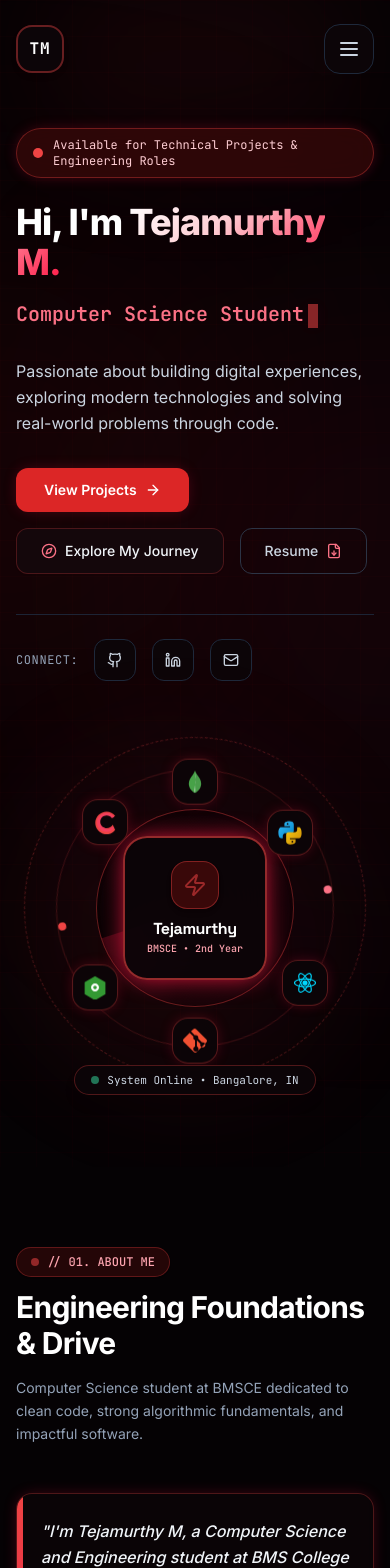
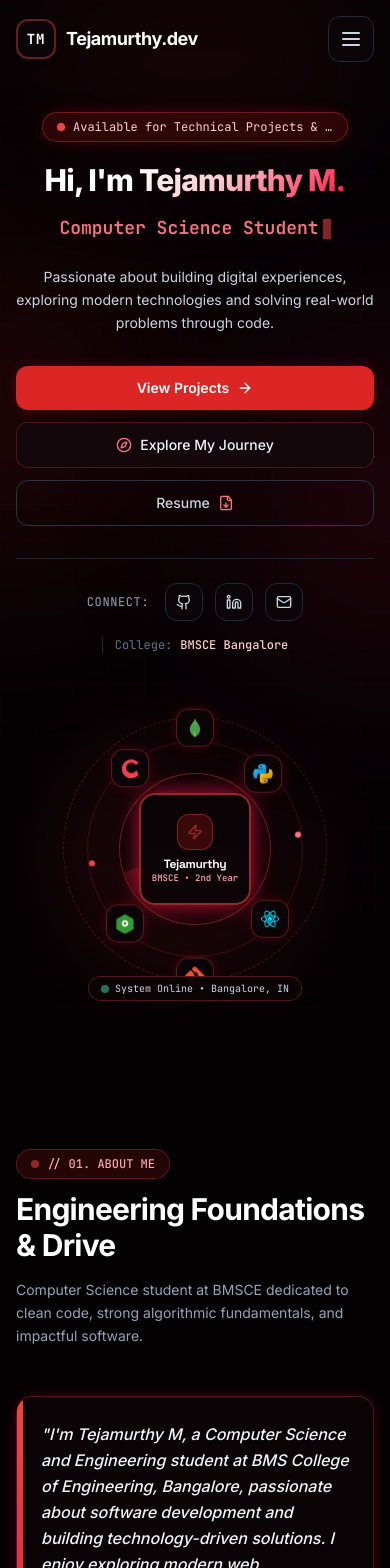
Before and after one commit to tejamurthycng-arch/Portfolio, a React (Vite) app: page / in a window 390 px wide. Shown: the top 1568 px of the page. Built offline with nearby package versions, Linux system fonts and the light colour scheme.

Commit message:
feat: complete responsive design optimizations for mobile, tablet, laptop, and desktop

```diff
--- a/src/components/Navbar.tsx
+++ b/src/components/Navbar.tsx
@@ -13,7 +13,7 @@ const navItems: NavItem[] = [
   { label: 'About', href: '#about' },
   { label: 'Skills', href: '#skills' },
   { label: 'Projects', href: '#projects' },
-  { label: 'Hackathons & Experience', href: '#experience' },
+  { label: 'Experience', href: '#experience' },
   { label: 'Education', href: '#education' },
   { label: 'Contact', href: '#contact' },
 ];
@@ -48,35 +48,35 @@ export const Navbar: React.FC = () => {
     <header
       className={`fixed top-0 left-0 right-0 z-50 transition-all duration-300 ${
         isScrolled
-          ? 'bg-navy-950/90 backdrop-blur-xl border-b border-red-500/20 py-4 shadow-xl shadow-black/40'
-          : 'bg-transparent py-6'
+          ? 'bg-navy-950/90 backdrop-blur-xl border-b border-red-500/20 py-3.5 sm:py-4 shadow-xl shadow-black/40'
+          : 'bg-transparent py-4 sm:py-6'
       }`}
     >
       <div className="max-w-7xl mx-auto px-4 sm:px-6 lg:px-8">
         <div className="flex items-center justify-between">
 
-          {/* Larger Logo / Monogram */}
+          {/* Logo / Monogram */}
           <a
             href="#home"
-            className="group flex items-center gap-3 text-white font-display text-xl sm:text-2xl font-bold tracking-wider"
+            className="group flex items-center gap-2.5 sm:gap-3 text-white font-display text-lg sm:text-2xl font-bold tracking-wider"
           >
-            <div className="w-12 h-12 rounded-2xl bg-navy-900 border-2 border-red-500/40 flex items-center justify-center text-crimson-DEFAULT group-hover:border-crimson-DEFAULT group-hover:shadow-crimson group-hover:scale-105 transition-all duration-300 shadow-md">
-              <span className="font-mono text-base font-extrabold text-white group-hover:text-crimson-DEFAULT">TM</span>
+            <div className="w-10 h-10 sm:w-12 sm:h-12 rounded-xl sm:rounded-2xl bg-navy-900 border-2 border-red-500/40 flex items-center justify-center text-crimson-DEFAULT group-hover:border-crimson-DEFAULT group-hover:shadow-crimson group-hover:scale-105 transition-all duration-300 shadow-md">
+              <span className="font-mono text-sm sm:text-base font-extrabold text-white group-hover:text-crimson-DEFAULT">TM</span>
             </div>
-            <span className="hidden sm:inline-block font-sans font-bold tracking-tight text-white group-hover:text-crimson-DEFAULT transition-colors">
+            <span className="font-sans font-bold tracking-tight text-white group-hover:text-crimson-DEFAULT transition-colors">
               Tejamurthy<span className="text-crimson-DEFAULT">.dev</span>
             </span>
           </a>
 
-          {/* Larger Desktop Navigation */}
-          <nav className="hidden xl:flex items-center gap-1.5 bg-navy-900/80 border border-slate-800/90 px-5 py-2 rounded-full backdrop-blur-md shadow-lg shadow-black/20">
+          {/* Desktop Navigation for Laptops & Desktops (lg: 1024px+) */}
+          <nav className="hidden lg:flex items-center gap-1 xl:gap-1.5 bg-navy-900/80 border border-slate-800/90 px-3.5 xl:px-5 py-1.5 xl:py-2 rounded-full backdrop-blur-md shadow-lg shadow-black/20">
             {navItems.map((item) => {
               const isActive = activeSection === item.href.replace('#', '');
               return (
                 <a
                   key={item.label}
                   href={item.href}
-                  className={`px-4 py-2 rounded-full text-sm font-medium transition-all duration-200 ${
+                  className={`px-3 xl:px-4 py-1.5 xl:py-2 rounded-full text-xs xl:text-sm font-medium transition-all duration-200 ${
                     isActive
                       ? 'bg-red-500/20 text-white shadow-sm border border-red-500/40 font-semibold'
                       : 'text-slate-300 hover:text-white hover:bg-slate-800/50'
@@ -88,24 +88,24 @@ export const Navbar: React.FC = () => {
             })}
           </nav>
 
-          {/* Right Action: Larger Resume Button */}
-          <div className="hidden sm:flex items-center gap-3">
+          {/* Right Action: Resume Button for Laptops & Desktops */}
+          <div className="hidden lg:flex items-center gap-3">
             <Button
               href={personalInfo.resumeUrl}
               external
               variant="primary"
               size="md"
               icon={<ExternalLink className="w-4 h-4" />}
-              className="text-sm px-6 py-2.5 font-semibold"
+              className="text-xs xl:text-sm px-4 xl:px-6 py-2 xl:py-2.5 font-semibold"
             >
               Resume
             </Button>
           </div>
 
-          {/* Mobile Menu Button */}
+          {/* Mobile & Tablet Menu Hamburger Button (<1024px) */}
           <button
             onClick={() => setMobileMenuOpen(!mobileMenuOpen)}
-            className="xl:hidden p-3 rounded-2xl bg-navy-900 border border-slate-800 text-slate-300 hover:text-white hover:border-red-500/40"
+            className="lg:hidden p-2.5 rounded-xl bg-navy-900 border border-slate-800 text-slate-300 hover:text-white hover:border-red-500/40 transition-colors"
             aria-label="Toggle navigation menu"
           >
             {mobileMenuOpen ? <X className="w-6 h-6 text-crimson-DEFAULT" /> : <Menu className="w-6 h-6" />}
@@ -113,10 +113,10 @@ export const Navbar: React.FC = () => {
         </div>
       </div>
 
-      {/* Mobile Drawer Menu */}
+      {/* Mobile Drawer Menu (<1024px) */}
       {mobileMenuOpen && (
-        <div className="xl:hidden border-b border-slate-800 bg-navy-950/98 backdrop-blur-2xl px-5 pt-4 pb-8 animate-fadeIn mt-2">
-          <nav className="flex flex-col gap-2 mb-6">
+        <div className="lg:hidden border-b border-slate-800 bg-navy-950/98 backdrop-blur-2xl px-5 pt-3 pb-8 animate-fadeIn mt-2">
+          <nav className="flex flex-col gap-1.5 mb-6">
             {navItems.map((item) => {
               const isActive = activeSection === item.href.replace('#', '');
               return (
@@ -124,7 +124,7 @@ export const Navbar: React.FC = () => {
                   key={item.label}
                   href={item.href}
                   onClick={() => setMobileMenuOpen(false)}
-                  className={`px-5 py-3 rounded-xl text-base font-medium transition-all ${
+                  className={`px-4 py-3 rounded-xl text-base font-medium transition-all ${
                     isActive
                       ? 'bg-red-950/60 text-white border border-red-500/40 font-semibold'
                       : 'text-slate-300 hover:text-white hover:bg-navy-900'
@@ -142,7 +142,7 @@ export const Navbar: React.FC = () => {
             variant="primary"
             size="lg"
             icon={<FileDown className="w-5 h-5" />}
-            className="w-full justify-center text-base"
+            className="w-full justify-center text-base py-3"
           >
             View Official Resume
           </Button>
--- a/src/sections/Hero.tsx
+++ b/src/sections/Hero.tsx
@@ -49,32 +49,32 @@ export const Hero: React.FC = () => {
     return () => clearTimeout(timeout);
   }, [displayedText, isDeleting, roleIndex]);
 
-  // Floating tech nodes with Framer Motion
+  // Floating tech nodes with Framer Motion (responsive offsets)
   const techNodes = [
-    { name: "C", x: -90, y: -90, delay: 0 },
-    { name: "Python", x: 95, y: -80, delay: 0.2 },
-    { name: "React", x: 110, y: 70, delay: 0.4 },
-    { name: "Node", x: -100, y: 75, delay: 0.6 },
-    { name: "MongoDB", x: 0, y: -130, delay: 0.8 },
-    { name: "Git", x: 0, y: 130, delay: 1.0 },
+    { name: "C", desktopX: -85, desktopY: -85, mobileX: -65, mobileY: -65, delay: 0 },
+    { name: "Python", desktopX: 90, desktopY: -80, mobileX: 68, mobileY: -60, delay: 0.2 },
+    { name: "React", desktopX: 105, desktopY: 65, mobileX: 75, mobileY: 55, delay: 0.4 },
+    { name: "Node", desktopX: -95, desktopY: 70, mobileX: -70, mobileY: 55, delay: 0.6 },
+    { name: "MongoDB", desktopX: 0, desktopY: -125, mobileX: 0, mobileY: -95, delay: 0.8 },
+    { name: "Git", desktopX: 0, desktopY: 125, mobileX: 0, mobileY: 95, delay: 1.0 },
   ];
 
   return (
-    <section id="home" className="relative min-h-[94vh] flex items-center pt-32 pb-20 overflow-hidden">
-      {/* Background cyber grid & glow effects in Crimson Red */}
+    <section id="home" className="relative min-h-[92vh] flex items-center pt-28 sm:pt-32 pb-16 sm:pb-20 overflow-hidden">
+      {/* Background cyber grid & glow effects */}
       <div className="absolute inset-0 bg-grid-cyber pointer-events-none opacity-40"></div>
-      <div className="absolute top-1/4 -left-48 w-96 h-96 bg-red-600/15 rounded-full blur-[140px] pointer-events-none"></div>
-      <div className="absolute top-1/3 -right-48 w-96 h-96 bg-rose-600/15 rounded-full blur-[150px] pointer-events-none"></div>
+      <div className="absolute top-1/4 -left-36 sm:-left-48 w-72 sm:w-96 h-72 sm:h-96 bg-red-600/15 rounded-full blur-[100px] sm:blur-[140px] pointer-events-none"></div>
+      <div className="absolute top-1/3 -right-36 sm:-right-48 w-72 sm:w-96 h-72 sm:h-96 bg-rose-600/15 rounded-full blur-[100px] sm:blur-[150px] pointer-events-none"></div>
 
       <div className="max-w-7xl mx-auto px-4 sm:px-6 lg:px-8 w-full relative z-10">
-        <div className="grid grid-cols-1 lg:grid-cols-12 gap-12 lg:gap-8 items-center">
+        <div className="grid grid-cols-1 lg:grid-cols-12 gap-10 lg:gap-8 items-center">
 
           {/* Left Column: Heading, Role & CTAs with Framer Motion */}
           <motion.div
             initial={{ opacity: 0, y: 25 }}
             animate={{ opacity: 1, y: 0 }}
             transition={{ duration: 0.8, ease: "easeOut" }}
-            className="lg:col-span-7 flex flex-col justify-center"
+            className="lg:col-span-7 flex flex-col justify-center text-center lg:text-left items-center lg:items-start"
           >
 
             {/* Live Status Pill in Crimson Red */}
@@ -82,41 +82,41 @@ export const Hero: React.FC = () => {
               initial={{ opacity: 0, scale: 0.9 }}
               animate={{ opacity: 1, scale: 1 }}
               transition={{ delay: 0.2, duration: 0.5 }}
-              className="inline-flex items-center gap-2.5 px-4 py-2 rounded-full bg-red-950/60 border border-red-500/35 text-xs font-mono text-rose-200 w-fit mb-6 shadow-crimson-sm backdrop-blur-md"
+              className="inline-flex items-center gap-2 px-3.5 py-1.5 sm:px-4 sm:py-2 rounded-full bg-red-950/60 border border-red-500/35 text-xs font-mono text-rose-200 w-fit mb-5 sm:mb-6 shadow-crimson-sm backdrop-blur-md"
             >
-              <span className="relative flex h-2.5 w-2.5">
+              <span className="relative flex h-2 sm:h-2.5 w-2 sm:w-2.5">
                 <span className="animate-ping absolute inline-flex h-full w-full rounded-full bg-red-400 opacity-75"></span>
-                <span className="relative inline-flex rounded-full h-2.5 w-2.5 bg-red-500"></span>
+                <span className="relative inline-flex rounded-full h-2 sm:h-2.5 w-2 sm:w-2.5 bg-red-500"></span>
               </span>
-              <span>Available for Technical Projects & Engineering Roles</span>
+              <span className="truncate max-w-[260px] sm:max-w-none">Available for Technical Projects & Roles</span>
             </motion.div>
 
             {/* Main Greeting Heading */}
-            <h1 className="text-4xl sm:text-5xl md:text-6xl lg:text-7xl font-extrabold tracking-tight text-white mb-3">
+            <h1 className="text-3xl sm:text-5xl md:text-6xl lg:text-7xl font-extrabold tracking-tight text-white mb-3">
               Hi, I'm <span className="electric-text-gradient">Tejamurthy M.</span>
             </h1>
 
             {/* Dynamic Animated Role */}
-            <div className="h-10 sm:h-12 flex items-center mb-6">
-              <span className="text-xl sm:text-2xl md:text-3xl font-semibold font-mono text-rose-400">
+            <div className="h-9 sm:h-12 flex items-center justify-center lg:justify-start mb-5 sm:mb-6">
+              <span className="text-lg sm:text-2xl md:text-3xl font-semibold font-mono text-rose-400">
                 {displayedText}
-                <span className="inline-block w-2.5 h-6 ml-1 bg-red-500 animate-pulse align-middle shadow-crimson-sm"></span>
+                <span className="inline-block w-2 sm:w-2.5 h-5 sm:h-6 ml-1 bg-red-500 animate-pulse align-middle shadow-crimson-sm"></span>
               </span>
             </div>
 
             {/* Supporting Description */}
-            <p className="text-base sm:text-lg text-slate-300 max-w-xl leading-relaxed mb-8 font-normal">
+            <p className="text-sm sm:text-base md:text-lg text-slate-300 max-w-xl leading-relaxed mb-8 font-normal">
               {personalInfo.heroBio}
             </p>
 
-            {/* Action Buttons */}
-            <div className="flex flex-wrap items-center gap-4 mb-10">
+            {/* Action Buttons: Responsive Wrap */}
+            <div className="flex flex-col sm:flex-row items-center gap-3 sm:gap-4 mb-8 sm:mb-10 w-full sm:w-auto">
               <Button
                 href="#projects"
                 variant="primary"
                 size="md"
                 icon={<ArrowRight className="w-4 h-4" />}
-                className="text-sm px-7 py-3"
+                className="w-full sm:w-auto text-sm px-7 py-3 justify-center"
               >
                 View Projects
               </Button>
@@ -127,7 +127,7 @@ export const Hero: React.FC = () => {
                 size="md"
                 icon={<Compass className="w-4 h-4 text-rose-400" />}
                 iconPosition="left"
-                className="text-sm px-6 py-3"
+                className="w-full sm:w-auto text-sm px-6 py-3 justify-center"
               >
                 Explore My Journey
               </Button>
@@ -138,23 +138,24 @@ export const Hero: React.FC = () => {
                 variant="outline"
                 size="md"
                 icon={<FileDown className="w-4 h-4 text-rose-400" />}
-                className="text-sm px-6 py-3"
+                className="w-full sm:w-auto text-sm px-6 py-3 justify-center"
               >
                 Resume
               </Button>
             </div>
 
             {/* Social Icons & Email */}
-            <div className="flex items-center gap-4 pt-6 border-t border-slate-800/90">
+            <div className="flex flex-wrap items-center justify-center lg:justify-start gap-4 pt-6 border-t border-slate-800/90 w-full">
               <span className="text-xs font-mono text-slate-400 uppercase tracking-wider">
                 Connect:
               </span>
 
+              <div className="flex items-center gap-3">
                 <a
                   href={personalInfo.githubUrl}
                   target="_blank"
                   rel="noopener noreferrer"
-                className="p-3 rounded-xl bg-navy-900 border border-slate-800 text-slate-300 hover:text-white hover:border-red-500/50 hover:bg-navy-850 hover:shadow-crimson-sm transition-all duration-200"
+                  className="p-2.5 sm:p-3 rounded-xl bg-navy-900 border border-slate-800 text-slate-300 hover:text-white hover:border-red-500/50 hover:bg-navy-850 hover:shadow-crimson-sm transition-all duration-200"
                   aria-label="GitHub Profile"
                 >
                   <Github className="w-4 h-4" />
@@ -164,7 +165,7 @@ export const Hero: React.FC = () => {
                   href={personalInfo.linkedinUrl}
                   target="_blank"
                   rel="noopener noreferrer"
-                className="p-3 rounded-xl bg-navy-900 border border-slate-800 text-slate-300 hover:text-white hover:border-red-500/50 hover:bg-navy-850 hover:shadow-crimson-sm transition-all duration-200"
+                  className="p-2.5 sm:p-3 rounded-xl bg-navy-900 border border-slate-800 text-slate-300 hover:text-white hover:border-red-500/50 hover:bg-navy-850 hover:shadow-crimson-sm transition-all duration-200"
                   aria-label="LinkedIn Profile"
                   title="Configurable LinkedIn URL"
                 >
@@ -173,42 +174,43 @@ export const Hero: React.FC = () => {
 
                 <a
                   href={`mailto:${personalInfo.email}`}
-                className="p-3 rounded-xl bg-navy-900 border border-slate-800 text-slate-300 hover:text-white hover:border-red-500/50 hover:bg-navy-850 hover:shadow-crimson-sm transition-all duration-200"
+                  className="p-2.5 sm:p-3 rounded-xl bg-navy-900 border border-slate-800 text-slate-300 hover:text-white hover:border-red-500/50 hover:bg-navy-850 hover:shadow-crimson-sm transition-all duration-200"
                   aria-label="Email Tejamurthy M"
                 >
                   <Mail className="w-4 h-4" />
                 </a>
+              </div>
 
-              <div className="hidden sm:flex items-center gap-2 pl-4 text-xs font-mono text-slate-400 border-l border-slate-800">
+              <div className="flex items-center gap-2 pl-3 sm:pl-4 text-xs font-mono text-slate-400 border-l border-slate-800">
                 <span className="text-slate-500">College:</span>
                 <span className="text-rose-200 font-medium">BMSCE Bangalore</span>
               </div>
             </div>
           </motion.div>
 
-          {/* Right Column: High-End Framer Motion Holographic HUD & Tech Core */}
-          <div className="lg:col-span-5 flex items-center justify-center">
+          {/* Right Column: Responsive Holographic HUD & Tech Core */}
+          <div className="lg:col-span-5 flex items-center justify-center w-full py-4 sm:py-0 overflow-hidden">
             <motion.div
               initial={{ opacity: 0, scale: 0.85 }}
               animate={{ opacity: 1, scale: 1 }}
               transition={{ duration: 1, ease: "easeOut", delay: 0.3 }}
-              className="relative w-full max-w-[420px] aspect-square flex items-center justify-center"
+              className="relative w-[280px] h-[280px] sm:w-[360px] sm:h-[360px] md:w-[400px] md:h-[400px] flex items-center justify-center flex-shrink-0"
             >
 
               {/* Outer Ambient Glow */}
-              <div className="absolute inset-0 rounded-full bg-gradient-to-tr from-red-600/20 via-rose-500/10 to-transparent blur-3xl animate-pulse-slow"></div>
+              <div className="absolute inset-0 rounded-full bg-gradient-to-tr from-red-600/20 via-rose-500/10 to-transparent blur-2xl sm:blur-3xl animate-pulse-slow"></div>
 
               {/* Outer Rotating HUD Ring */}
-              <div className="absolute inset-2 rounded-full border border-dashed border-red-500/30 animate-spin-slow"></div>
+              <div className="absolute inset-2 sm:inset-3 rounded-full border border-dashed border-red-500/30 animate-spin-slow"></div>
 
               {/* Counter-Rotating Middle HUD Ring */}
-              <div className="absolute inset-10 rounded-full border border-red-500/20 animate-spin-reverse">
-                <div className="absolute top-0 left-1/2 -translate-x-1/2 w-2 h-2 rounded-full bg-red-500 shadow-crimson"></div>
-                <div className="absolute bottom-0 left-1/2 -translate-x-1/2 w-2 h-2 rounded-full bg-rose-400 shadow-crimson"></div>
+              <div className="absolute inset-8 sm:inset-10 rounded-full border border-red-500/20 animate-spin-reverse">
+                <div className="absolute top-0 left-1/2 -translate-x-1/2 w-1.5 sm:w-2 h-1.5 sm:h-2 rounded-full bg-red-500 shadow-crimson"></div>
+                <div className="absolute bottom-0 left-1/2 -translate-x-1/2 w-1.5 sm:w-2 h-1.5 sm:h-2 rounded-full bg-rose-400 shadow-crimson"></div>
               </div>
 
               {/* Inner Concentric Circle */}
-              <div className="absolute inset-20 rounded-full border border-red-500/40 bg-navy-950/60 backdrop-blur-md flex items-center justify-center shadow-inner">
+              <div className="absolute inset-16 sm:inset-20 rounded-full border border-red-500/40 bg-navy-950/60 backdrop-blur-md flex items-center justify-center shadow-inner">
                 {/* Radar Sweep Effect */}
                 <div className="absolute inset-0 rounded-full radar-sweep opacity-25 animate-radar"></div>
               </div>
@@ -217,28 +219,29 @@ export const Hero: React.FC = () => {
               <motion.div
                 whileHover={{ scale: 1.05 }}
                 transition={{ type: "spring", stiffness: 300, damping: 20 }}
-                className="relative z-20 w-36 h-36 rounded-3xl bg-navy-900/90 border-2 border-red-500/60 shadow-crimson flex flex-col items-center justify-center p-3 text-center backdrop-blur-xl group cursor-pointer"
+                className="relative z-20 w-28 h-28 sm:w-36 sm:h-36 rounded-2xl sm:rounded-3xl bg-navy-900/90 border-2 border-red-500/60 shadow-crimson flex flex-col items-center justify-center p-2.5 sm:p-3 text-center backdrop-blur-xl group cursor-pointer"
               >
-                <div className="w-12 h-12 rounded-2xl bg-red-950/80 border border-red-500/40 flex items-center justify-center text-red-400 mb-2 group-hover:scale-110 transition-transform shadow-md">
-                  <Zap className="w-6 h-6 text-red-500 animate-pulse" />
+                <div className="w-9 h-9 sm:w-12 sm:h-12 rounded-xl sm:rounded-2xl bg-red-950/80 border border-red-500/40 flex items-center justify-center text-red-400 mb-1.5 sm:mb-2 group-hover:scale-110 transition-transform shadow-md">
+                  <Zap className="w-4 h-4 sm:w-6 sm:h-6 text-red-500 animate-pulse" />
                 </div>
-                <span className="font-display font-extrabold text-white text-base tracking-tight">
+                <span className="font-display font-extrabold text-white text-xs sm:text-base tracking-tight">
                   Tejamurthy
                 </span>
-                <span className="text-[10px] font-mono text-rose-300 font-medium">
+                <span className="text-[9px] sm:text-[10px] font-mono text-rose-300 font-medium">
                   BMSCE • 2nd Year
                 </span>
               </motion.div>
 
               {/* Floating Orbiting Tech Nodes */}
-              {techNodes.map((node) => (
+              {techNodes.map((node) => {
+                return (
                   <motion.div
                     key={node.name}
                     initial={{ opacity: 0, x: 0, y: 0 }}
                     animate={{
                       opacity: 1,
-                    x: node.x,
-                    y: [node.y - 6, node.y + 6, node.y - 6]
+                      x: [node.mobileX, node.desktopX][window.innerWidth > 640 ? 1 : 0] || node.mobileX,
+                      y: [node.desktopY - 6, node.desktopY + 6, node.desktopY - 6]
                     }}
                     transition={{
                       y: {
@@ -248,18 +251,18 @@ export const Hero: React.FC = () => {
                         delay: node.delay
                       },
                       opacity: { duration: 0.6, delay: 0.4 + node.delay },
-                    x: { duration: 0.8, delay: 0.3 + node.delay }
                     }}
                     whileHover={{ scale: 1.25, zIndex: 30 }}
-                  className="absolute z-20 p-2.5 rounded-2xl bg-navy-900/95 border border-red-500/35 shadow-crimson-sm backdrop-blur-md cursor-pointer hover:border-red-500 hover:shadow-crimson transition-all"
+                    className="absolute z-20 p-2 sm:p-2.5 rounded-xl sm:rounded-2xl bg-navy-900/95 border border-red-500/35 shadow-crimson-sm backdrop-blur-md cursor-pointer hover:border-red-500 hover:shadow-crimson transition-all"
                     title={node.name}
                   >
-                  <TechIcon name={node.name} className="w-6 h-6" />
+                    <TechIcon name={node.name} className="w-5 h-5 sm:w-6 sm:h-6" />
                   </motion.div>
-              ))}
+                );
+              })}
 
               {/* Live telemetry micro-badges */}
-              <div className="absolute -bottom-2 px-4 py-1.5 rounded-full bg-navy-900/95 border border-red-500/30 shadow-lg text-[11px] font-mono text-slate-300 flex items-center gap-2 z-20">
+              <div className="absolute -bottom-3 px-3 sm:px-4 py-1 sm:py-1.5 rounded-full bg-navy-900/95 border border-red-500/30 shadow-lg text-[10px] sm:text-[11px] font-mono text-slate-300 flex items-center gap-1.5 sm:gap-2 z-20">
                 <span className="w-2 h-2 rounded-full bg-emerald-400 animate-pulse"></span>
                 <span>System Online • Bangalore, IN</span>
               </div>
```
Also changed, not shown: src/sections/Contact.tsx (+4 -4 lines). Lines whose indentation alone changed are shown as unchanged.
